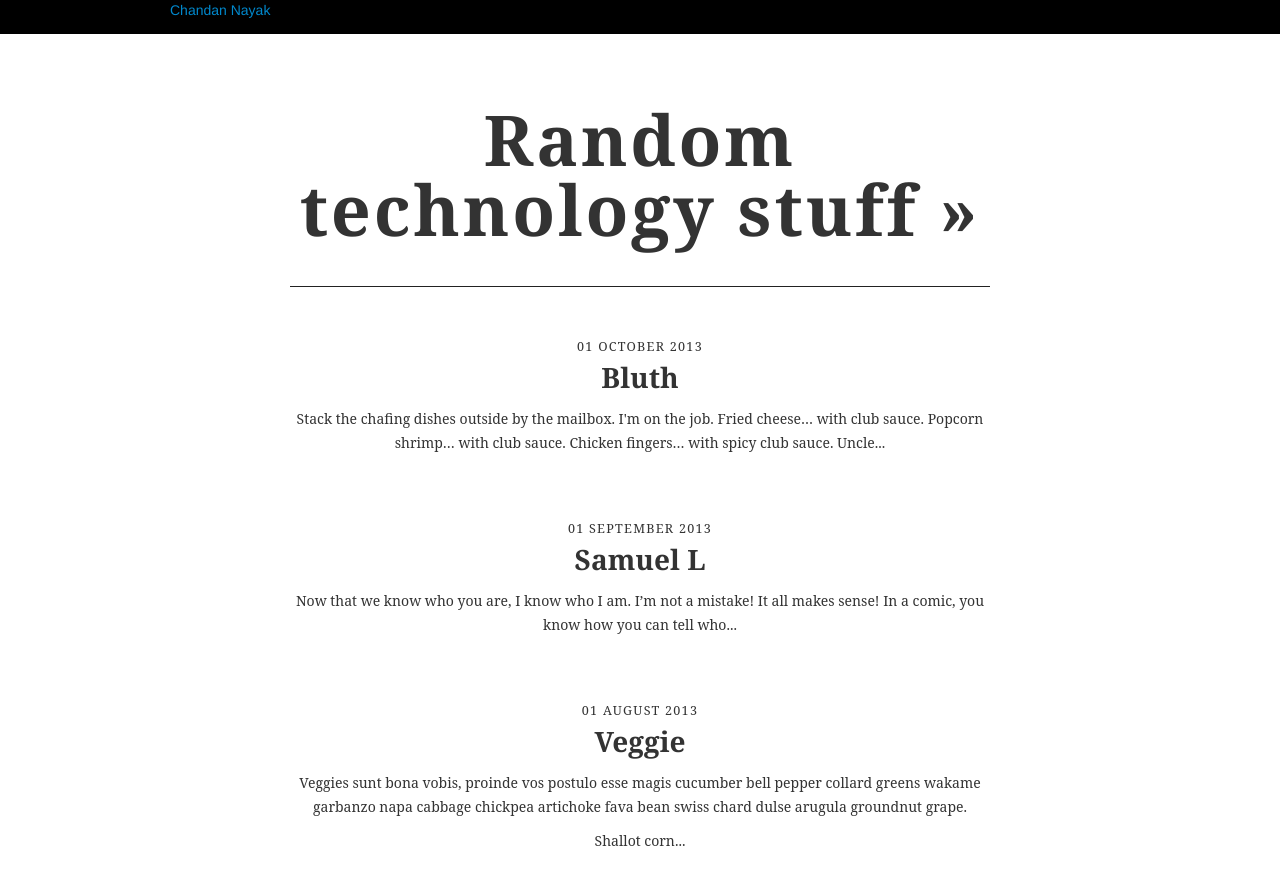
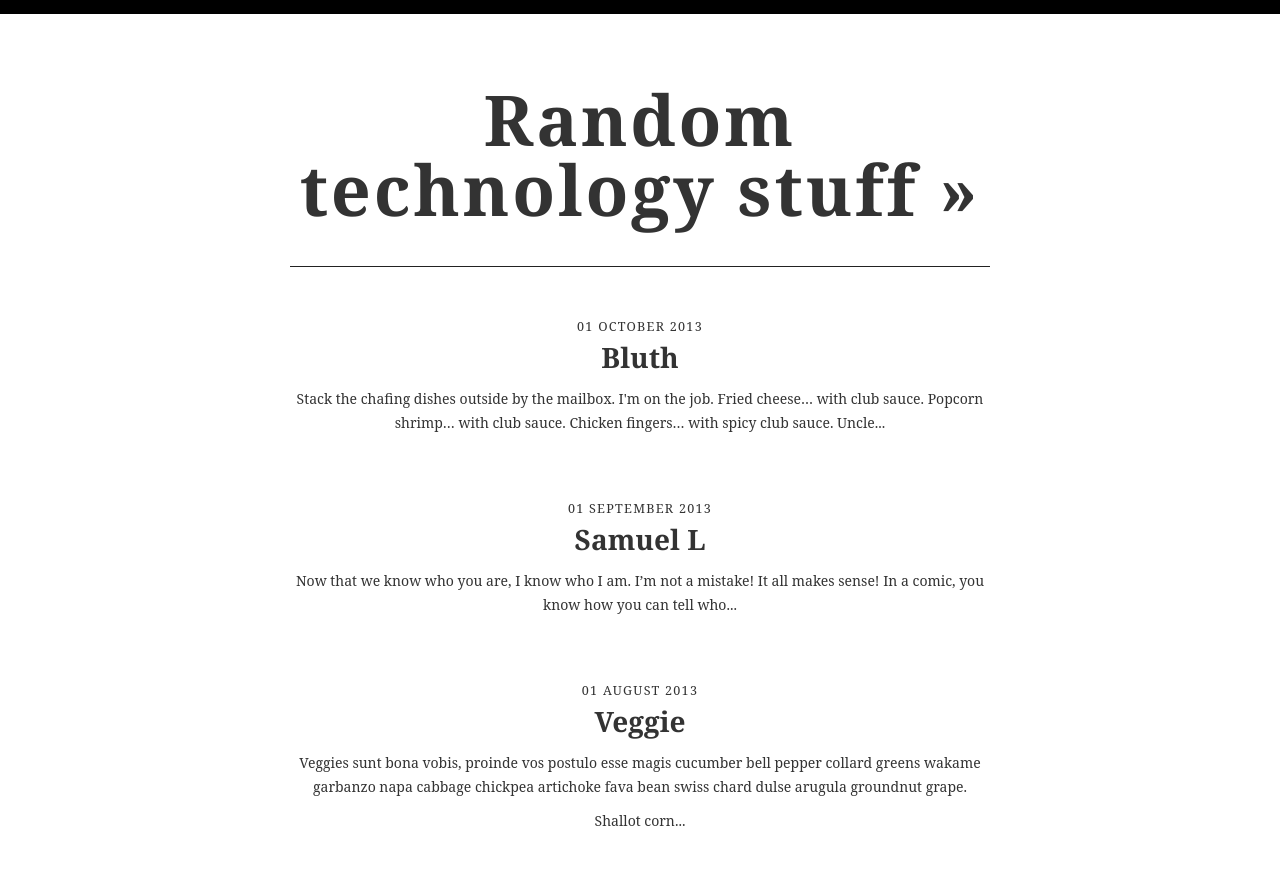
Before and after one commit to Chandan-Nayak/Chandan-Nayak.github.io, a Jekyll site: the page built from index.html, in a window 1280 px wide and 900 px high. Shown: the top 885 px of the window. Built offline with Jekyll 4.4.1, drawn with Linux system fonts in a browser that asks for light colours; some web fonts are replaced; the list of posts is cut into pages by our own code.

Commit message:
Update default.html
removed header

```diff
--- a/_layouts/default.html
+++ b/_layouts/default.html
@@ -29,9 +29,7 @@
 	<!-- Header
 	    ================================================== -->
 	<header>
-		<div class="container">
-			<a href="http://richbray.me/frap/">Chandan Nayak</a>
-		</div>
+
 	</header>
 
 	{{ content }}
```
